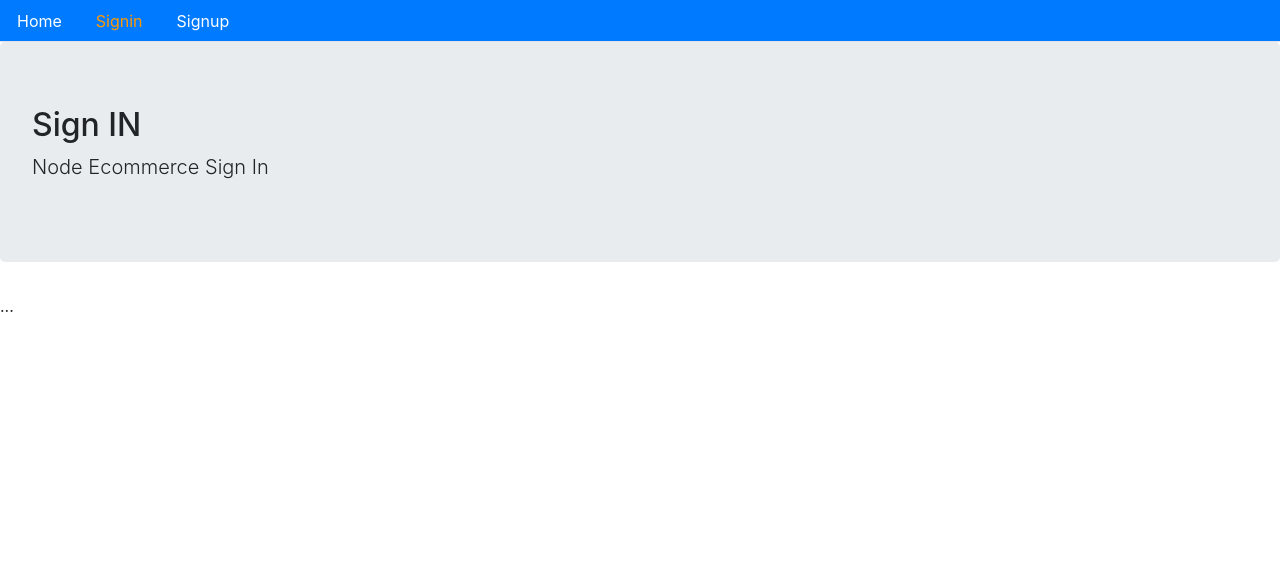
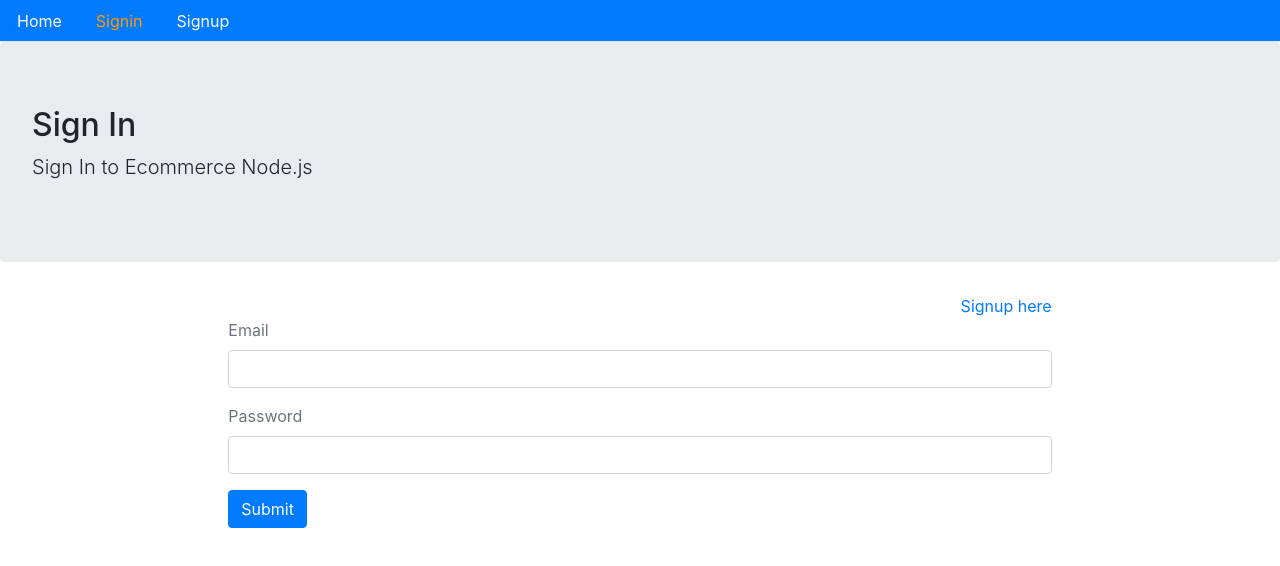
Before and after one commit to rohit236c/Ecommerce-frontend, a React (Create React App) app: page /signin in a window 1280 px wide. Shown: the top 566 px of the page. Built offline with nearby package versions, Linux system fonts and the light colour scheme.

Commit message:
signin page done
Signed-off-by: rohit236c <rohit236c@gmail.com>

```diff
--- a/src/auth/index.js
+++ b/src/auth/index.js
@@ -15,3 +15,18 @@ export const signup = user => {
         console.log(err)
     })
 }
+export const signin = user => {
+    // console.log(name," ", email, " ", password);
+    return fetch(`${API}/signin`, {
+        method: "POST",
+        headers: {
+            Accept: 'application/json',
+            "Content-Type": "application/json"
+        },
+        body: JSON.stringify(user)
+    }).then(response => {
+        return response.json()
+    }).catch(err => {
+        console.log(err)
+    })
+}
--- a/src/index.js
+++ b/src/index.js
@@ -1,6 +1,6 @@
 import React from 'react';
 import ReactDOM from 'react-dom';
-import App from './App';
+// import App from './App';
 import Routes from './routes/routes';
 
 ReactDOM.render(<Routes/>, document.getElementById('root'));
--- a/src/user/Signin.js
+++ b/src/user/Signin.js
@@ -1,9 +1,105 @@
-import React from 'react'
-import Layout from '../core/Layout'
+import React, {useState} from 'react';
+import Layout from '../core/Layout';
+import {Link, Redirect} from 'react-router-dom'
+import {signin} from '../auth/index';
+
 const Signin = () => {
+    const [values,
+        setValues] = useState({email: '', password: '', error: '', loading: false, redirectToReferrer: false});
+
+    const handleChange = key => event => {
+        setValues({
+            ...values,
+            error: false,
+            [key]: event.target.value
+        });
+    }
+
+    const {email, password, loading, redirectToReferrer, error} = values;
+
+    const signInForm = () => (
+
+        <form>
+            <div className="d-flex justify-content-end">
+                <Link to="/signup">Signup here</Link>
+            </div>
+            <div className="form-group">
+                <label className="text-muted">Email</label>
+                <input
+                    onChange={handleChange('email')}
+                    className="form-control"
+                    value={email}
+                    type="email"/>
+            </div>
+            <div className="form-group">
+                <label className="text-muted">Password</label>
+                <input
+                    onChange={handleChange('password')}
+                    className="form-control"
+                    value={password}
+                    type="password"/>
+            </div>
+            <button onClick={clickSubmit} className="btn btn-primary">Submit</button>
+
+        </form>
+    )
+
+    const clickSubmit = (event) => {
+        event.preventDefault();
+        setValues({
+            ...values,
+            error: false,
+            loading: true
+        });
+        signin({email, password}).then(data => {
+            console.log(data," data");
+            if (data.message) {
+                setValues({
+                    ...values,
+                    error: data.message,
+                    loading: false
+                });
+            } else {
+                setValues({
+                    ...values,
+                    redirectToReferrer: true
+                });
+            }
+        })
+    }
+
+    const showErrors = () => (
+        <div
+            className="alert alert-danger"
+            style={{
+            display: error
+                ? ''
+                : 'none'
+        }}>
+            {error}
+        </div>
+    )
+    const showLoading = () => (loading && (
+        <div className="alert alert-info">
+            <h2>Loading...</h2>
+        </div>
+    ));
+
+    const redirectUser = () => {
+        if (redirectToReferrer) {
+            return <Redirect to="/"/>
+        }
+    }
+
     return (
-        <Layout title="Sign IN" description="Node Ecommerce Sign In ">
-            ...
+        <Layout
+            title="Sign In"
+            description="Sign In to Ecommerce Node.js"
+            className="container col-md-8 offset-md-2">
+            {showLoading()}
+            {showErrors()}
+            {signInForm()}
+            {redirectUser()}
         </Layout>
     )
 }
```
